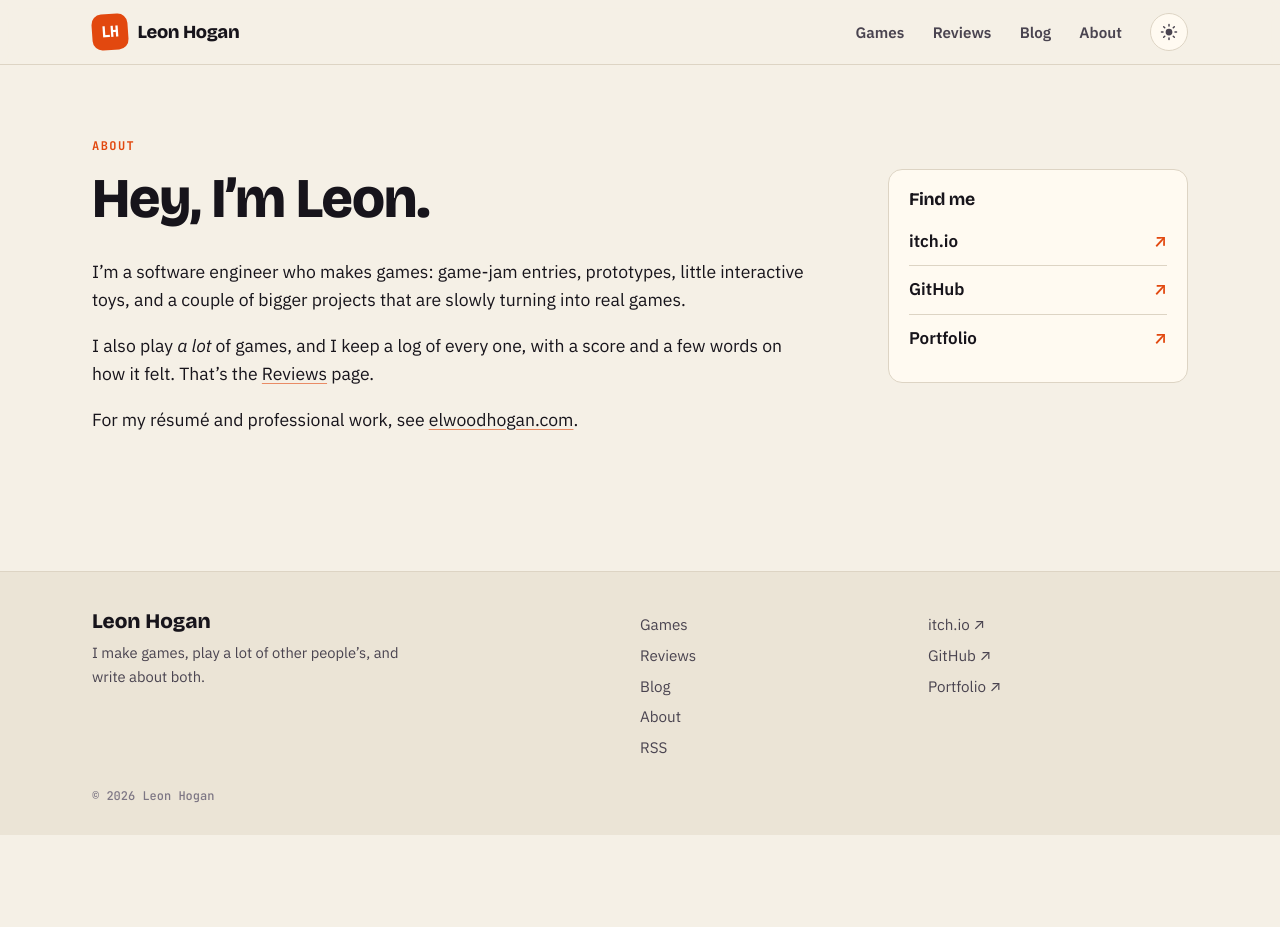
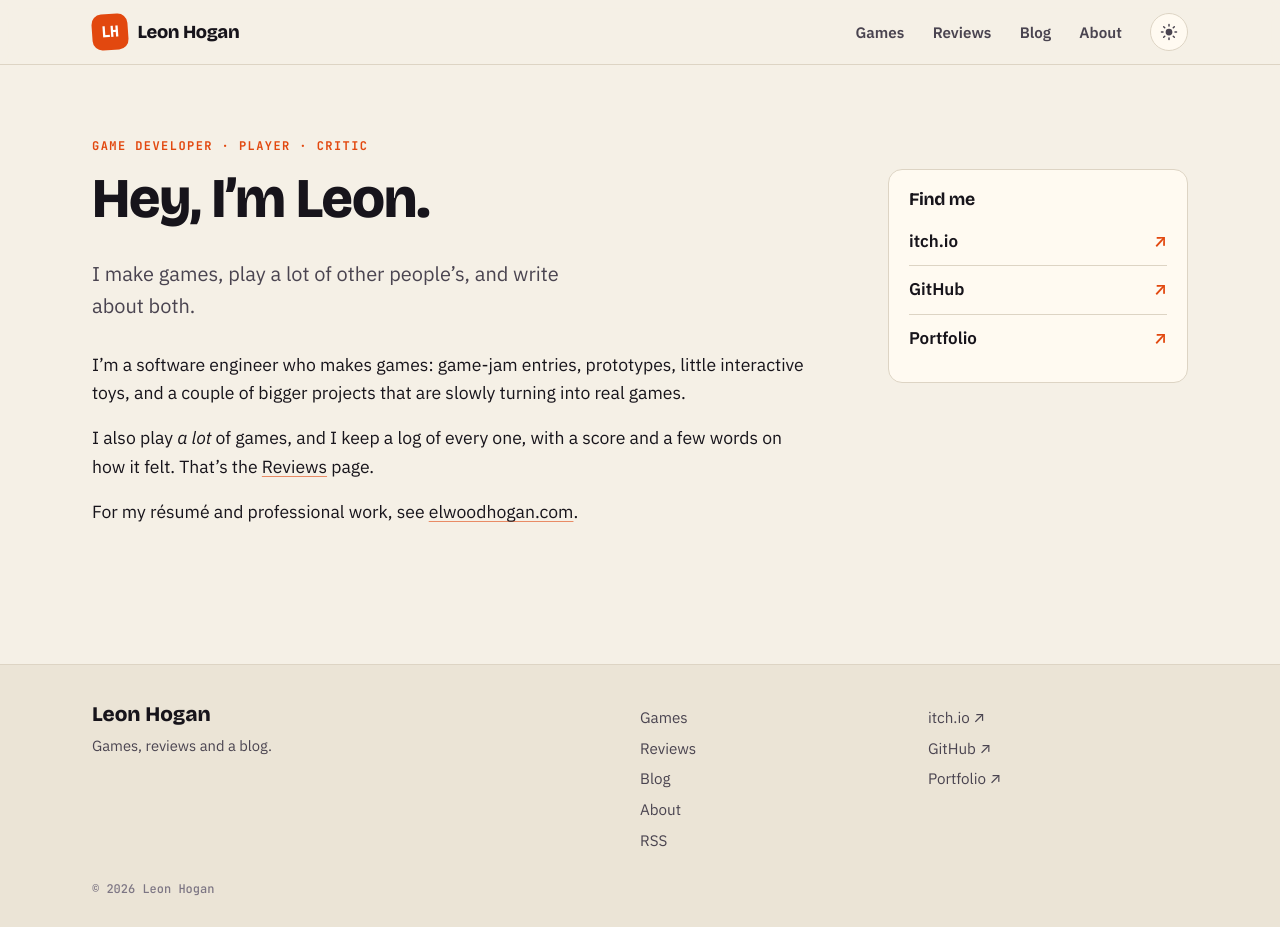
Before and after one commit to AdmiralApple/LeonHogan.com, an Astro site: page /about in a window 1280 px wide. Before the commit the page ends 835 px from the top, so only its background shows below. Built offline with nearby package versions, Linux system fonts and the light colour scheme; Astro itself is replaced by a stand-in of ours.

Commit message:
Home heading: Welcome to LeonHogan.com
Move the tagline and 'Game developer · Player · Critic' to the About page,
and drop the tagline from the footer.

Co-Authored-By: Claude Opus 5.5 <noreply@anthropic.com>

```diff
--- a/src/components/Footer.astro
+++ b/src/components/Footer.astro
@@ -7,7 +7,7 @@ const year = new Date().getFullYear();
   <div class="wrap cols">
     <div>
       <p class="sig">{SITE.name}</p>
-      <p class="muted small">{SITE.tagline}</p>
+      <p class="muted small">Games, reviews and a blog.</p>
     </div>
     <ul class="links">
       {NAV.map((n) => <li><a href={n.href}>{n.label}</a></li>)}
--- a/src/pages/about.astro
+++ b/src/pages/about.astro
@@ -1,14 +1,15 @@
 ---
 import Base from '../layouts/Base.astro';
-import { SOCIALS } from '../site';
+import { SITE, SOCIALS } from '../site';
 ---
 
 <Base title="About" description="About Leon Hogan.">
   <div class="wrap section">
     <div class="about">
       <div>
-        <p class="eyebrow">About</p>
+        <p class="eyebrow">Game developer · Player · Critic</p>
         <h1>Hey, I’m Leon.</h1>
+        <p class="lede">{SITE.tagline}</p>
         <div class="prose">
           <p>
             I’m a software engineer who makes games: game-jam entries, prototypes, little interactive toys, and a
@@ -48,6 +49,12 @@ import { SOCIALS } from '../site';
     gap: clamp(28px, 6vw, 72px);
     align-items: start;
   }
+  .lede {
+    font-size: 1.25rem;
+    color: var(--ink-soft);
+    max-width: 42ch;
+    margin-bottom: 1.8rem;
+  }
   aside {
     background: var(--bg-raised);
     border: 1px solid var(--line);
```
Also changed, not shown: src/pages/index.astro (+4 -10 lines).
